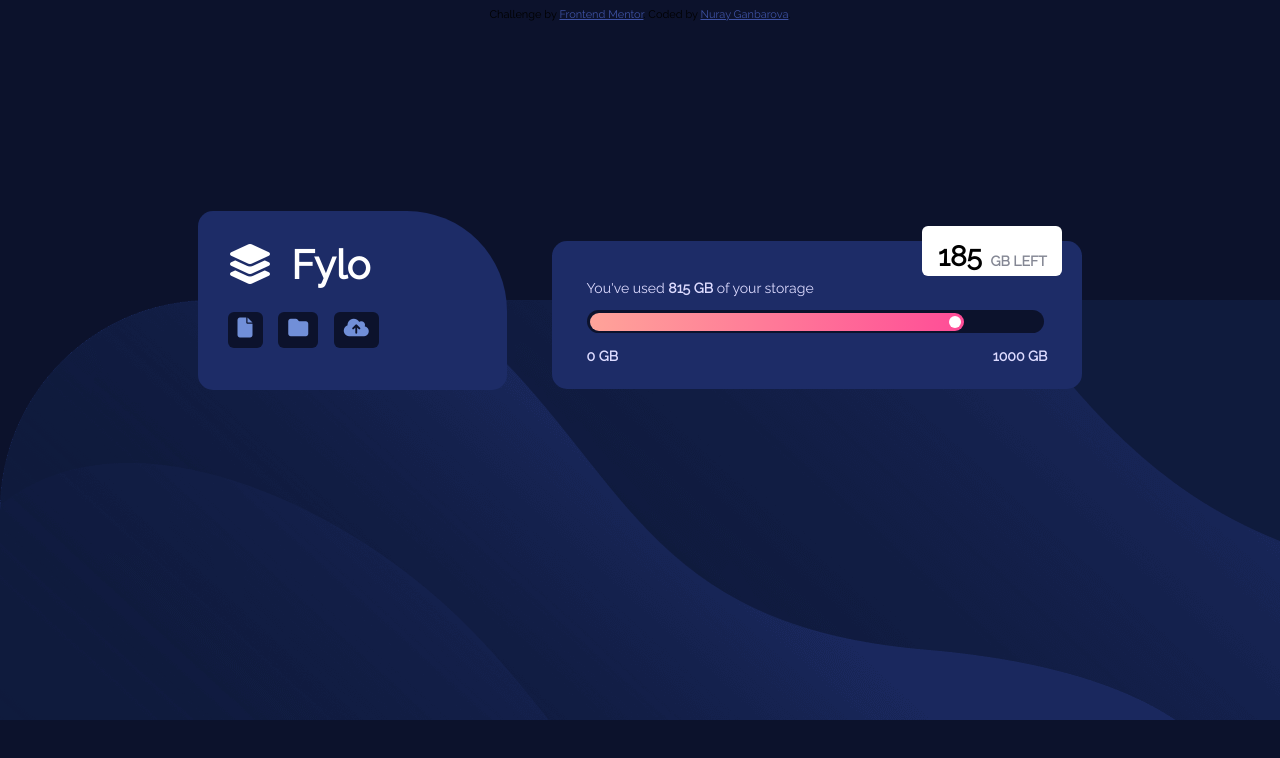
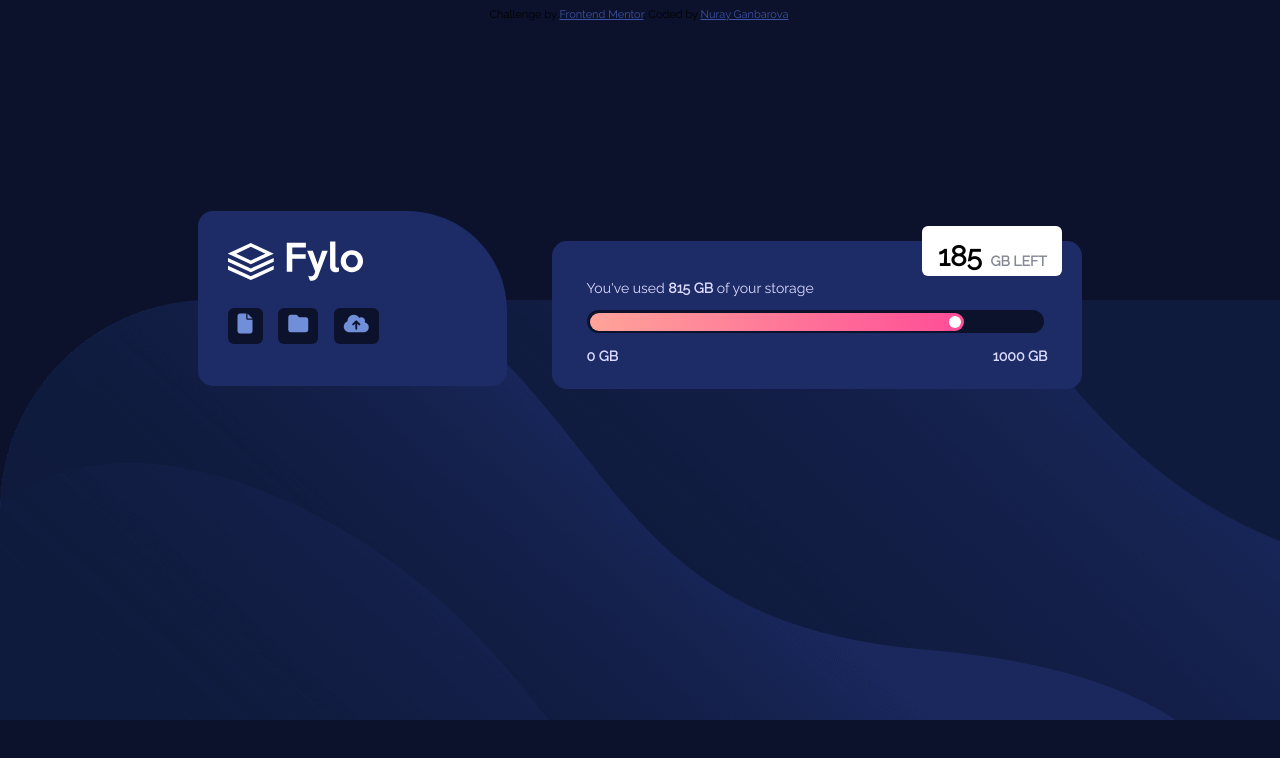
Before and after one commit to nganbarova/Fylo, a plain HTML site: page index.html in a window 1280 px wide. Drawn offline with Linux system fonts and the light colour scheme; files whose address does not match are found by name.

Commit message:
Update index.html

```diff
--- a/index.html
+++ b/index.html
@@ -27,8 +27,7 @@
     <div class="box-1">
       <div class="info1">
       	<div class="logo">
-      		<i class="fas fa-layer-group"></i>
-        	<span>Fylo</span>
+      		<img src="logo.svg">
       	</div>
 
         <ul>
```
